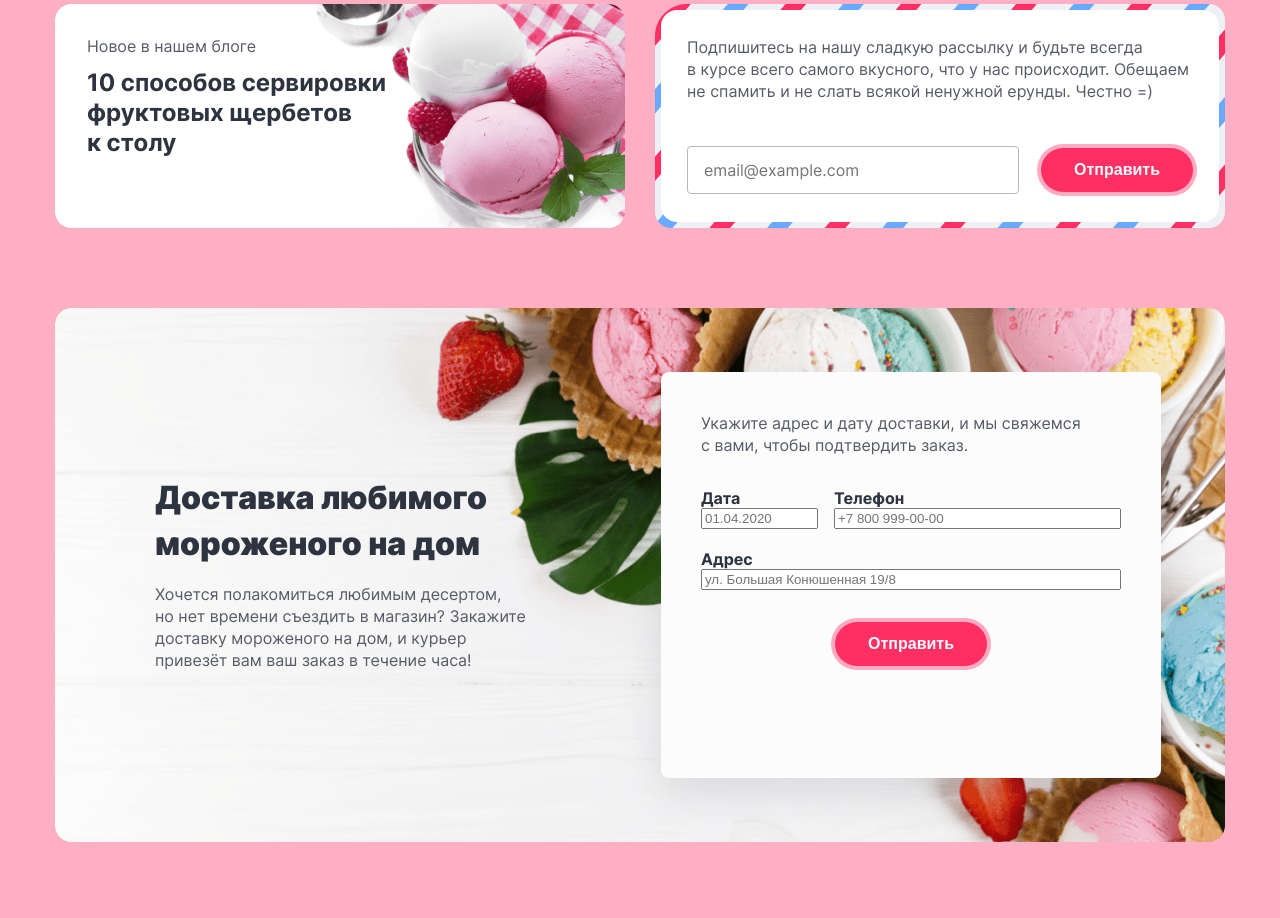
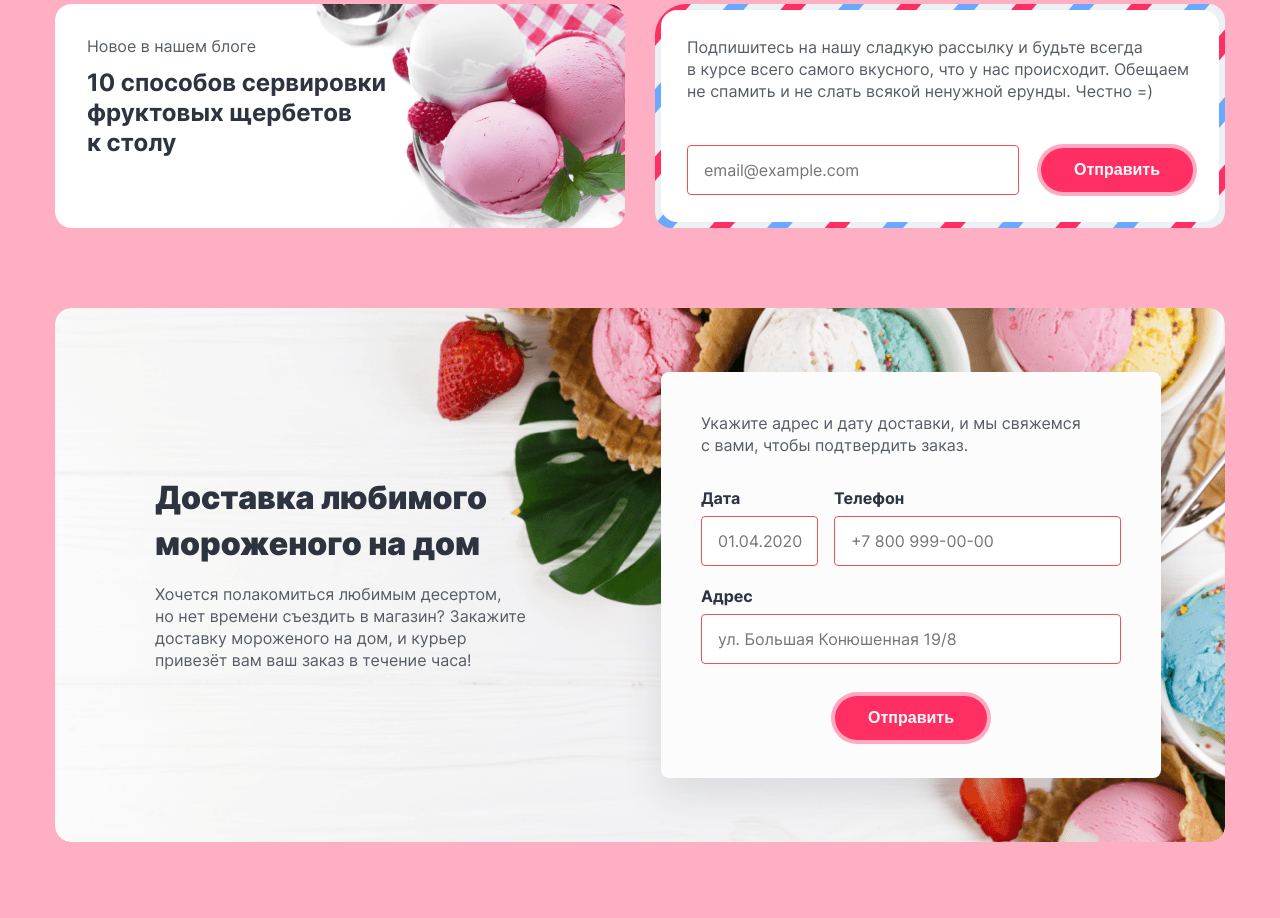
Before and after one commit to htmlacademy-htmlcss/2263217-gllacy-36, a plain HTML site: page index.html in a window 1280 px wide. Shown: the part 2349-3267 px from the top of the page. Drawn offline with Linux system fonts and the light colour scheme.

Commit message:
дополняет состояния и стили форм

```diff
--- a/index.html
+++ b/index.html
@@ -343,10 +343,10 @@
           </div>
           <div class="newsletter">
             <p class="newsletter-desc">Подпишитесь на нашу сладкую рассылку и будьте всегда <br>
-              в курсе всего самого вкусного, что у нас происходит. Обещаем не спамить и не слать всякой ненужной ерунды. Честно =)</p>
-            <form class="newsletter-form" action="#" method="post">
+              в курсе всего самого вкусного, что у нас происходит. Обещаем не спамить и не слать всякой ненужной ерунды. Честно &#61;&#41;</p>
+            <form class="newsletter-form" action="https://echo.htmlacademy.ru/" method="post">
               <label for="input-id" class="visually-hidden">Поле ввода почты</label>
-              <input id="input-id" class="newsletter-input" type="email" name="mail" placeholder="email@example.com" required>
+              <input id="input-id" class="newsletter-input field" type="email" name="mail" placeholder="email@example.com" required>
               <button class="form-btn newsletter-btn" type="submit">Отправить</button>
             </form>
           </div>
@@ -362,9 +362,9 @@
           <form class="delivery-form" action="https://echo.htmlacademy.ru/" method="post">
             <p class="delivery-form-desc">Укажите адрес и дату доставки, и мы свяжемся с вами, чтобы подтвердить заказ.</p>
             <div class="delivery-form-box">
-              <label class="delivery-form-label">Дата<input type="text" name="date" placeholder="01.04.2020"></label>
-              <label class="delivery-form-label">Телефон<input type="tel" name="tel" placeholder="+7 800 999-00-00"></label>
-              <label class="delivery-form-label">Адрес<input type="text" name="address" placeholder="ул. Большая Конюшенная 19/8"></label>
+              <label class="delivery-form-label">Дата<input class="delivery-form-input field" type="text" name="date" placeholder="01.04.2020" required></label>
+              <label class="delivery-form-label">Телефон<input class="delivery-form-input field" type="tel" name="tel" placeholder="+7 800 999-00-00" required></label>
+              <label class="delivery-form-label">Адрес<input class="delivery-form-input field" type="text" name="address" placeholder="ул. Большая Конюшенная 19/8" required></label>
               <button class="form-btn delivery-form-btn" type="submit">Отправить</button>
           </div>
           </form>
--- a/styles/styles.css
+++ b/styles/styles.css
@@ -1053,20 +1053,52 @@ body {
 .newsletter-input {
   width: 332px;
   min-height: 48px;
-  box-sizing: border-box;
-  padding-left: 16px;
-
-  background: #FFFFFF;
-  border: 1px solid #B9B9B9;
-  border-radius: 4px;
-
-  font-family: 'Inter';
-  font-size: 16px;
+
 }
 
 .newsletter-btn {
   width: 152px;
   min-height: 44px;
+}
+
+/* ОБЩИЕ ПРАВИЛА ДЛЯ ПОЛЕЙ ФОРМ */
+
+.field {
+  box-sizing: border-box;
+  padding: 14px 0 14px 16px;
+
+  background-color: #FFFFFF;
+  border: 1px solid #B9B9B9;
+  border-radius: 4px;
+
+  font-family: 'Inter';
+  font-size: 16px;
+}
+
+.field:hover {
+  border: 1px solid #2D3440;
+}
+
+.field:focus {
+  box-shadow: inset 0 0 0 1px #2D3440;
+}
+
+.field:disabled {
+  border: 1px solid #B9B9B9;
+  background-color: #E7E7E7;
+  opacity: 0.65;
+}
+
+.field:disabled:hover {
+  opacity: 1;
+}
+
+.field:invalid {
+  border: 1px solid #EA5454;
+}
+
+.field:invalid:hover {
+  box-shadow: inset 0 0 0 1px #EA5454;
 }
 
 /* section - delivery */
@@ -1131,6 +1163,10 @@ body {
 
 .delivery-form-label:last-of-type {
   grid-column: 1 / -1;
+}
+
+.delivery-form-input {
+  margin-top: 8px;
 }
 
 .delivery-form-btn {
```
